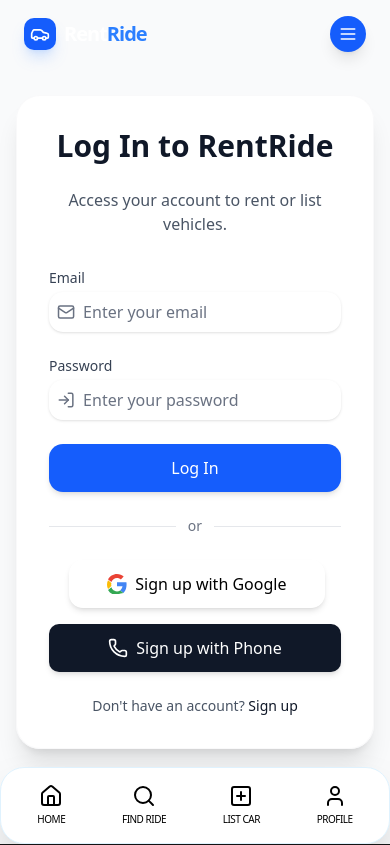
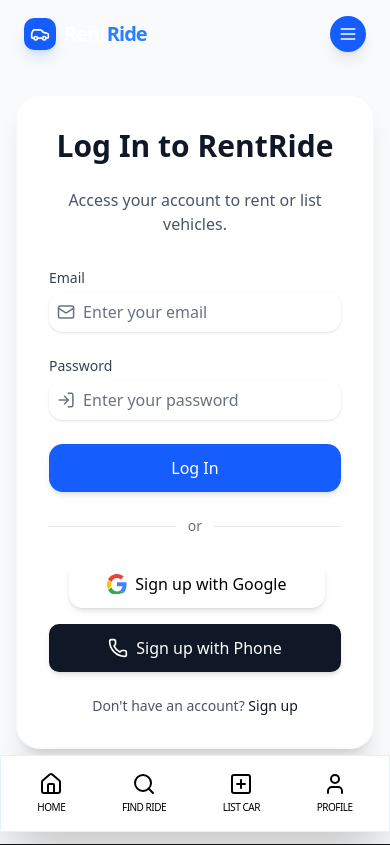
Before and after one commit to md-faizanahmad/rentride_app, a Next.js app: page /auth/accounts in a window 390 px wide. Shown: the top 845 px of the page. Built offline with nearby package versions, Linux system fonts and the light colour scheme.

Commit message:
update header

```diff
--- a/src/components/header/Header.tsx
+++ b/src/components/header/Header.tsx
@@ -83,8 +83,8 @@
       </header>
 
       {/* MOBILE BOTTOM NAVIGATION BAR (Instagram Style) */}
-      <nav className="md:hidden fixed bottom-0 left-1/2 -translate-x-1/2 z-50 w-[100%] max-w-[500px]">
-        <div className="bg-white backdrop-blur-xl border border-sky-100 rounded-3xl p-2 flex items-center justify-around shadow-2xl">
+      <nav className="md:hidden fixed bottom-3 left-1/2 -translate-x-1/2 z-50 w-[100%] max-w-[500px]">
+        <div className="bg-white backdrop-blur-xl border border-sky-100  p-2 flex items-center justify-around shadow-2xl">
           {navItems.map((item) => (
             <Link
               key={item.name}
```
